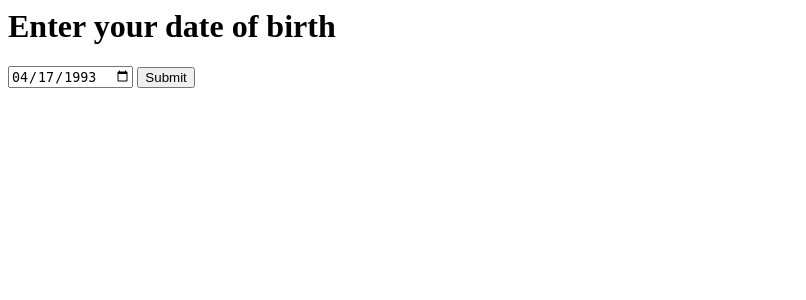
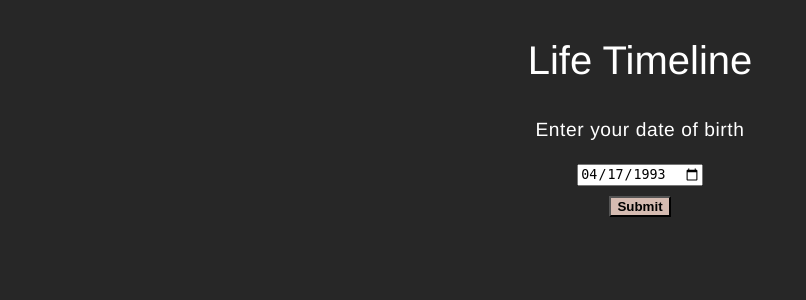
Before and after one commit to matthewleighton/life_timeline, a PHP site: page / in a window 1280 px wide. Shown: the top 300 px of the page, without its empty margins (0-806 px from the left). Run offline with PHP 8.4, Linux system fonts and the light colour scheme.

Commit message:
Share styling between pages

```diff
--- /dev/null
+++ b/pages/dob_form.php
@@ -0,0 +1,8 @@
+<div id="dob_form">
+	<p class="dob_instruction">Enter your date of birth</p>
+	<form method="POST">
+		<input type="date" name="dob" value="1993-04-17" id="dob_input">
+		<br/>
+		<input type="submit" id="dob_submit">
+	</form>
+</div>
--- a/public/index.php
+++ b/public/index.php
@@ -1,5 +1,16 @@
-<h1>Enter your date of birth</h1>
-<form method="POST" action="submit.php">
-	<input type="date" name="dob" value="1993-04-17">
-	<input type="submit">
-</form>
+<link rel="stylesheet" type="text/css" href="reset.css">
+<link rel="stylesheet" type="text/css" href="timeline.css">
+<link href="https://fonts.googleapis.com/css?family=Arimo:400,700" rel="stylesheet">
+
+<body>
+
+	<h1 id="timeline-title">Life Timeline</h1>
+
+	<?php
+	if (empty($_POST['dob'])):
+		require '../pages/dob_form.php';
+	else:
+		require '../pages/timeline_results.php';
+	endif;
+	?>
+</body>
--- a/public/timeline.css
+++ b/public/timeline.css
@@ -3,6 +3,33 @@ body {
 	color: #FFFFFF;
 	font-family: 'Arimo', sans-serif;
 }
+
+
+
+#dob_form {
+	text-align: center;
+}
+
+.dob_instruction {
+	font-size: 1.2em;
+	letter-spacing: 0.03em;
+	margin: 15px;
+}
+
+#dob_input {
+	margin: 10px;
+}
+
+#dob_submit {
+	background: #D5BBB1;
+	color: black;
+	border-style: outset;
+	font-weight: bold;
+	text-shadow: none;
+}
+
+
+
 
 #timeline-wrapper {
 	margin: 0 auto;
```
Also changed, not shown: pages/timeline_results.php (added, +51 -0 lines).
